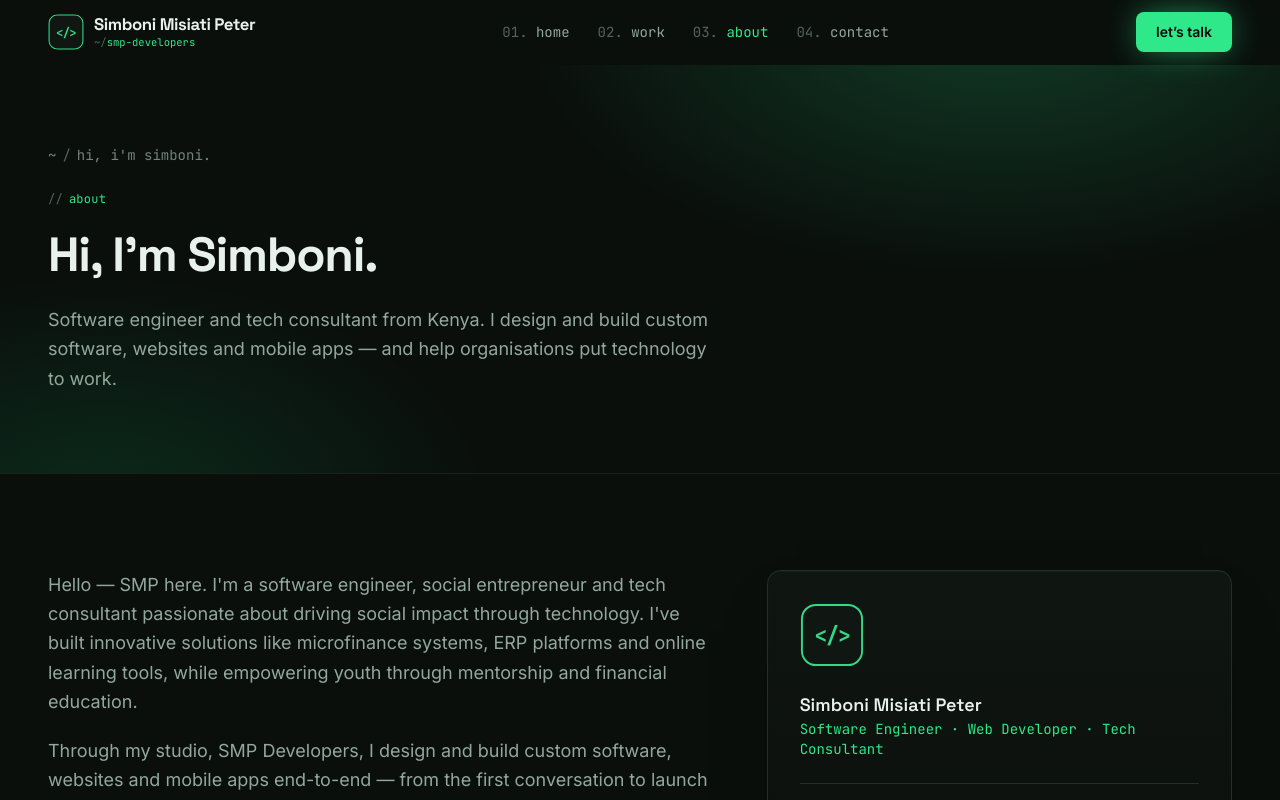
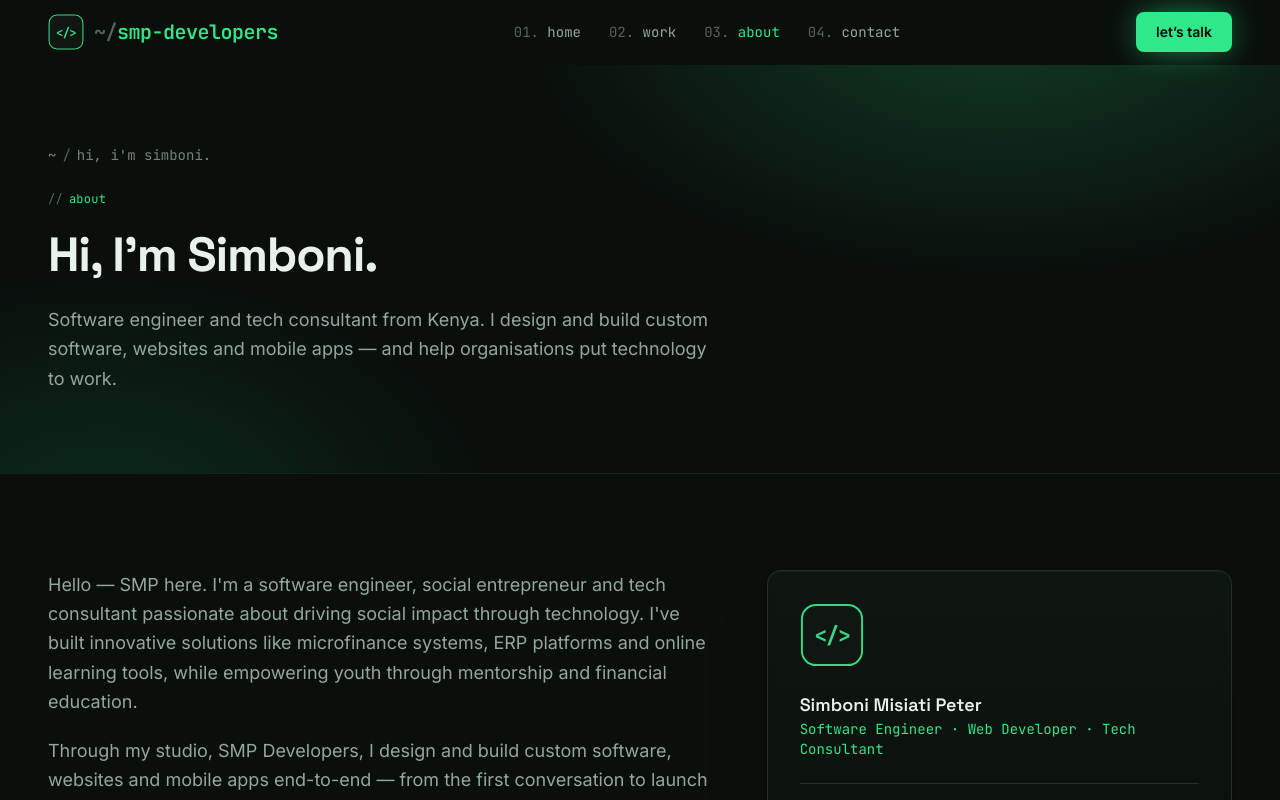
Before and after one commit to simboni/Facilitator-Emmanuel, a Next.js app: page /about in a window 1280 px wide. Shown: the top 800 px of the page. Built offline with nearby package versions, Linux system fonts and the light colour scheme.

Commit message:
Logo: drop the name, make ~/smp-developers the primary wordmark
Co-Authored-By: Claude Opus 4.8 <noreply@anthropic.com>
Claude-Session: https://claude.ai/code/session_01WDyKKeEg96FohYcnedqVFR

```diff
--- a/src/components/logo.tsx
+++ b/src/components/logo.tsx
@@ -49,16 +49,12 @@ export function Logo({ className = "" }: { className?: string }) {
     <Link
       href="/"
       className={`group flex items-center gap-2.5 ${className}`}
-      aria-label={`${profile.name} — home`}
+      aria-label="SMP Developers — home"
     >
       <LogoMark className="h-9 w-9 shrink-0 rounded-[0.6rem] transition-transform duration-300 group-hover:-translate-y-0.5" />
-      <span className="flex flex-col leading-none">
-        <span className="whitespace-nowrap font-display text-[1.05rem] font-bold tracking-tight text-mist-100">
-          {profile.name}
-        </span>
-        <span className="mt-1 whitespace-nowrap font-mono text-[0.66rem] text-green-400">
-          <span className="text-mist-600">~/</span>smp-developers
-        </span>
+      <span className="whitespace-nowrap font-mono text-xl font-semibold tracking-tight">
+        <span className="text-mist-600">~/</span>
+        <span className="text-green-400">smp-developers</span>
       </span>
     </Link>
   );
```
